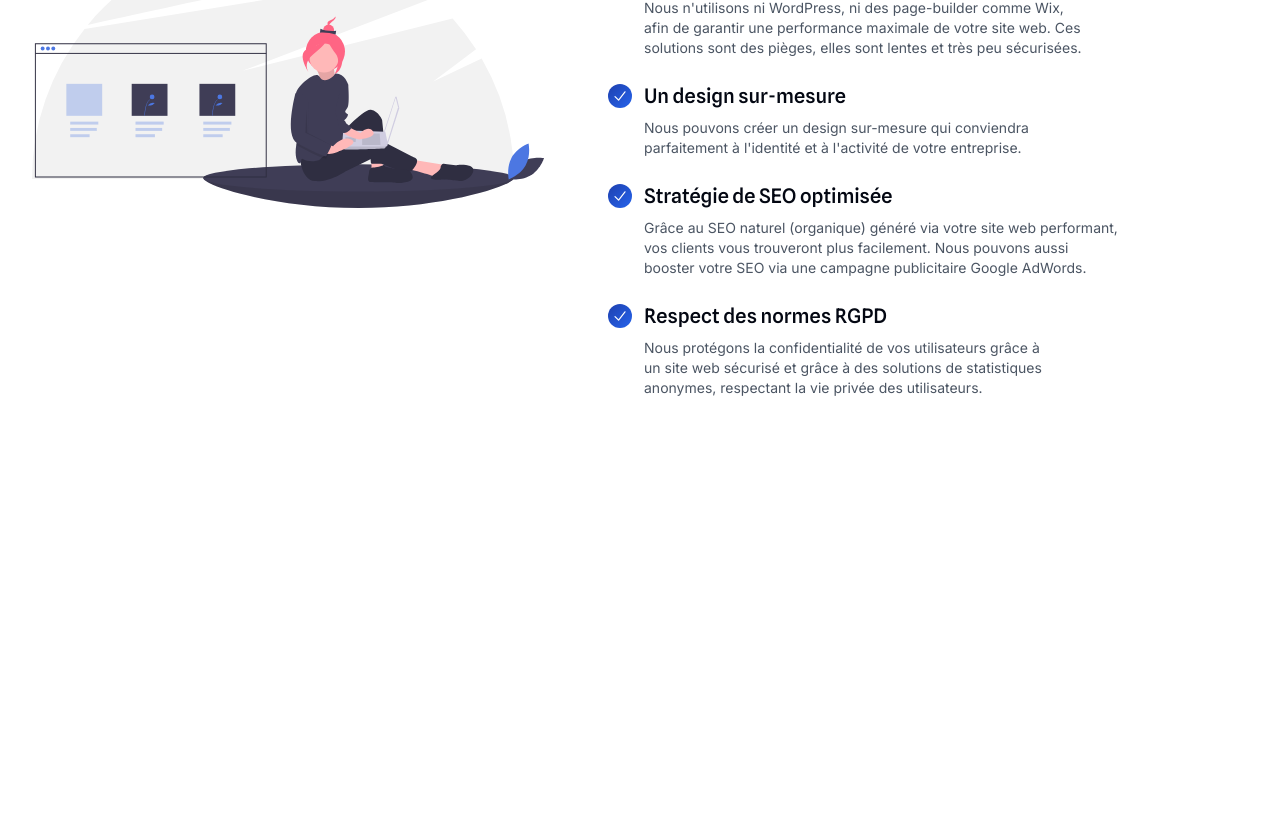
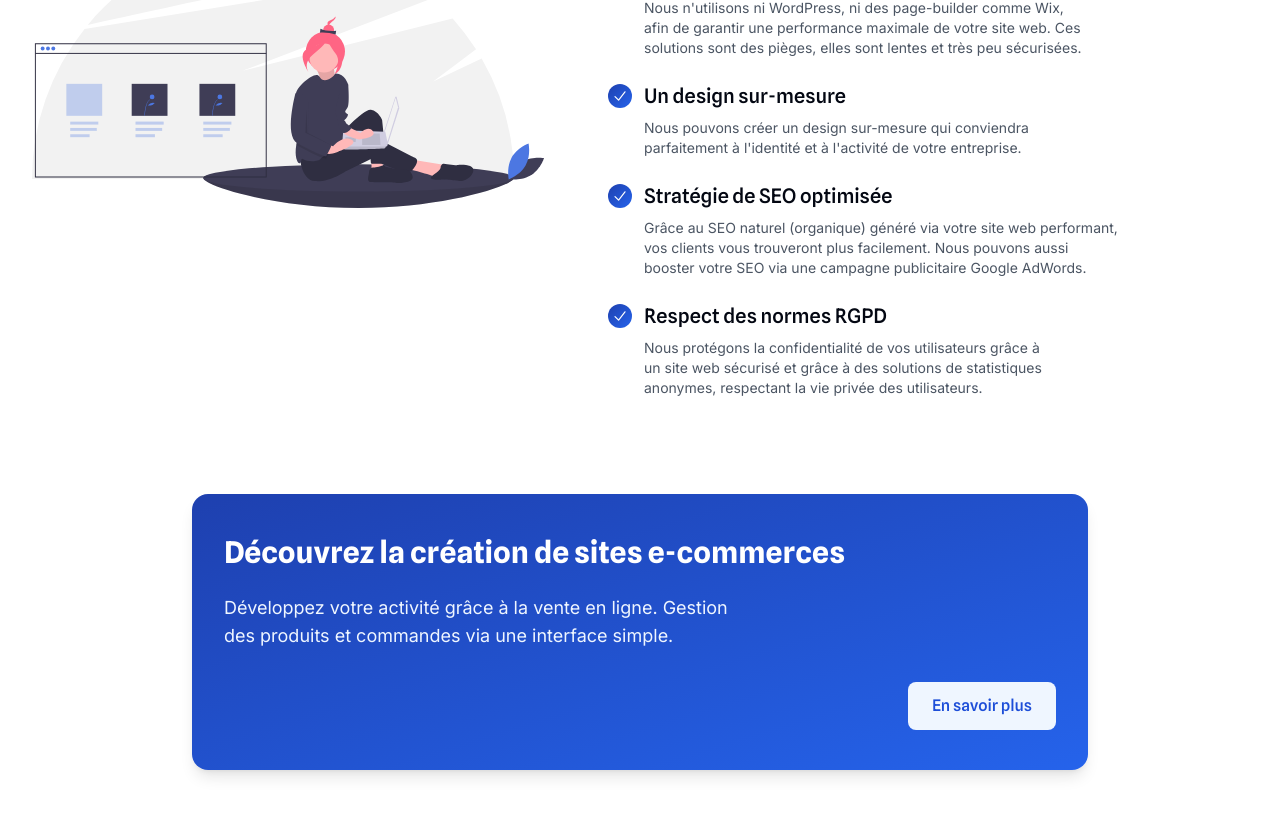
Before and after one commit to TotomInc/tcaweb, a Next.js app: page / in a window 1280 px wide. Shown: the part 1849-2665 px from the top of the page. Before the commit the page ends 2343 px from the top, so only its background shows below. Built offline with nearby package versions, Linux system fonts and the light colour scheme.

Commit message:
feat(LinkBanner): add link-banner component on homepage

```diff
--- a/app/page.tsx
+++ b/app/page.tsx
@@ -10,6 +10,7 @@ import {
 import { Hero } from "../components/sections/Hero";
 import { Features } from "../components/sections/Features";
 import { SideFeaturesChecks } from "../components/sections/SideFeaturesChecks";
+import { LinkBanner } from "../components/sections/LinkBanner";
 
 export default function Home() {
   return (
@@ -94,6 +95,14 @@ export default function Home() {
           },
         ]}
       />
+
+      <LinkBanner
+        className="mb-24"
+        title="Découvrez la création de sites e-commerces"
+        description="Développez votre activité grâce à la vente en ligne. Gestion des produits et commandes via une interface simple."
+        ctaTitle="En savoir plus"
+        link="/sites-ecommerce"
+      />
     </>
   );
 }
--- /dev/null
+++ b/components/sections/LinkBanner.tsx
@@ -0,0 +1,42 @@
+import Link from "next/link";
+import Balancer from "react-wrap-balancer";
+import cx from "classnames";
+
+export type LinkBannerProps = {
+  className?: string;
+  title: string;
+  description: string;
+  link: string;
+  ctaTitle: string;
+};
+
+export function LinkBanner({
+  className,
+  title,
+  description,
+  link,
+  ctaTitle,
+}: LinkBannerProps) {
+  return (
+    <section
+      className={cx(
+        "relative w-full bg-gradient-to-br from-blue-800 to-blue-600 px-8 py-10 lg:mx-auto lg:max-w-4xl lg:rounded-2xl lg:shadow-lg 2xl:max-w-7xl",
+        className
+      )}
+    >
+      <Link href={link} className="flex flex-col items-start">
+        <h3 className="font-spline text-2xl font-bold text-white lg:text-3xl">
+          {title}
+        </h3>
+
+        <p className="mt-4 text-blue-50 lg:mt-6 lg:max-w-xl lg:text-lg">
+          <Balancer>{description}</Balancer>
+        </p>
+
+        <span className="ml-auto mt-8 flex items-center justify-center rounded-lg bg-blue-50 px-6 py-3 font-spline font-medium text-blue-700">
+          {ctaTitle}
+        </span>
+      </Link>
+    </section>
+  );
+}
```
